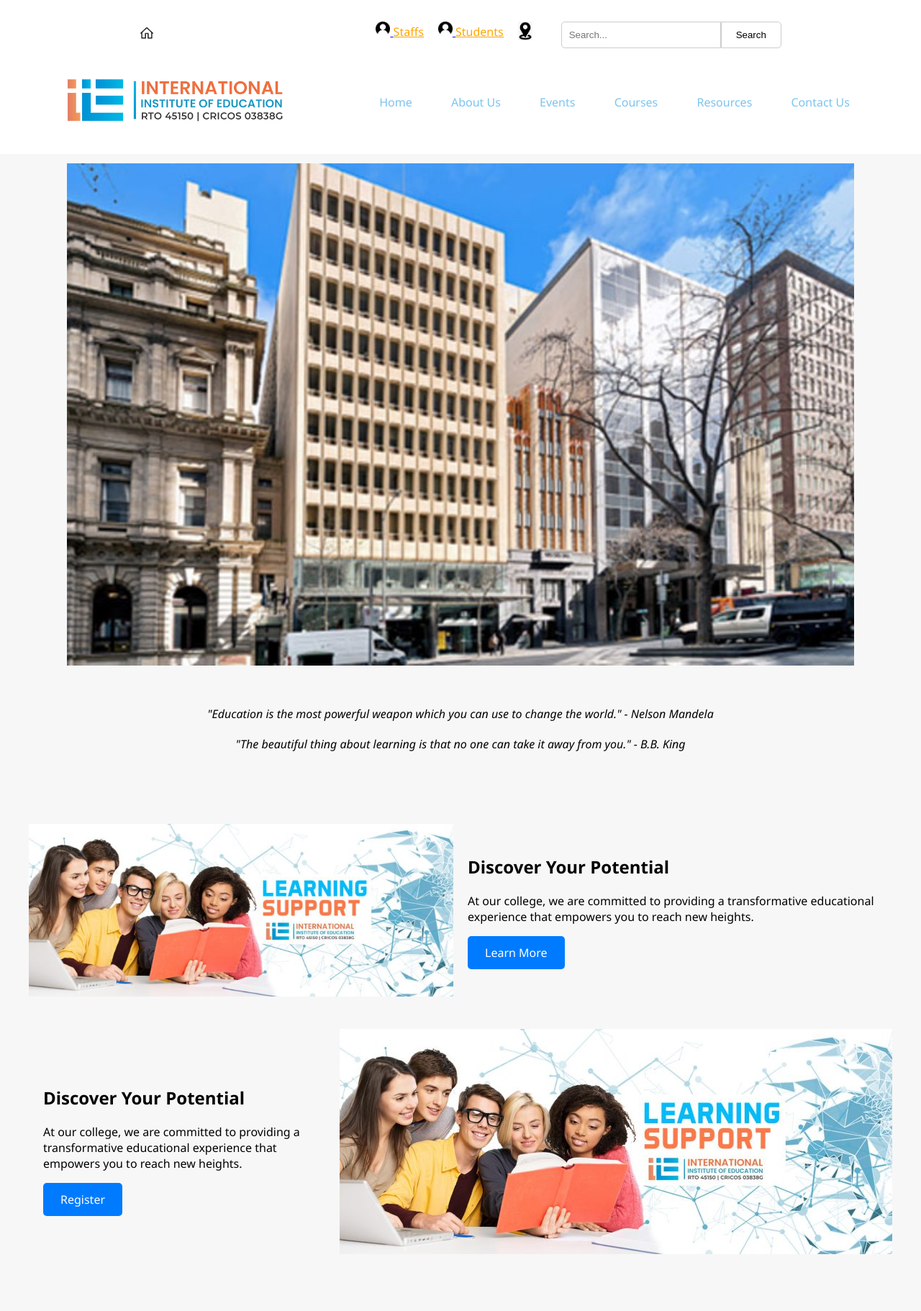
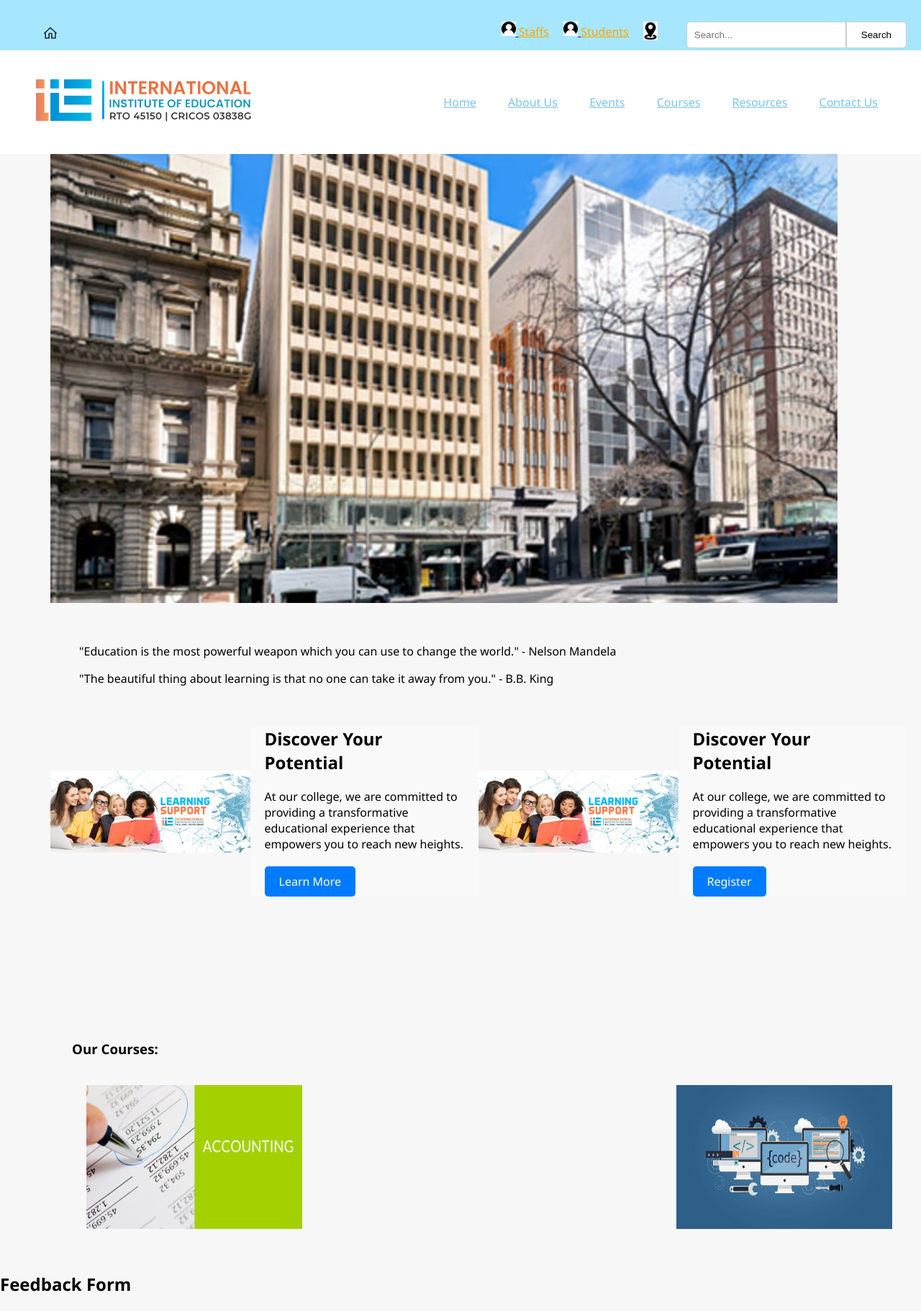
Before and after one commit to ITECH3208andITECH3209feduni/project-repository-clear-vision-for-campus-information, a PHP site: the page made by college website.html in a window 1280 px wide. Shown: the top 1822 px of the page at 72% size. Run offline with PHP 8.4, Linux system fonts and the light colour scheme.

Commit message:
Update style.css

```diff
--- a/style.css
+++ b/style.css
@@ -8,13 +8,13 @@ body {
 
 /* Header Styles */
 header {
-    background-color: #ffffff;
+    background-color: #a6e7ff;
     color: #2caee3;
-    position:relative;
+    position: fixed;
     width: 100%;
-    top: 0px;
-    padding-top: 10px;
-    /* z-index: 1000; /* Ensure header stays on top of other content */
+    top: 0;
+    padding: 10px 20px;
+    z-index: 1000;
 }
 
 .container {
@@ -198,81 +196,12 @@ nav ul li:hover {
 .dropdown:hover .dropdown-content {
     display: block;
 }
-/* Header Styles
-header {
-    background-color: #ffffff;
-    color: #2caee3;
-    position: fixed;
-    width: 100%;
-    top: 0;
-    padding: 10px 20px; /* Adjusted padding
-    z-index: 1000;
-}
-
-.container {
-    display: flex;
-    justify-content: space-between;
-    align-items: center;
-    max-width: 1200px;
-    margin: 0 auto;
-}
-
-.logo {
-    display: flex; /* Ensure logo and nav are in a row */
-    align-items: center; /* Align items vertically
-}
-
-.logo img {
-    width: 100px; /* Adjust logo width as needed
-    height: auto;
-}
-
-nav {
-    margin-left: auto; /* Push the nav to the right */
-}
-
-nav ul {
-    list-style-type: none;
-    margin: 0;
-    padding: 0;
-    display: flex; /* Ensure nav items are in a row */
-}
-
-nav ul li {
-    margin-left: 20px; /* Adjust spacing between nav items */
-}
-
-nav ul li a {
-    color: #7bc4ef;
-    text-decoration: none;
-    padding: 10px 15px; /* Adjust padding */
-    border-radius: 5px;
-    transition: background-color 0.3s ease;
-}
-
-nav ul li:hover {
-    background-color: #f2f2f2;
-}
-
-/* Adjustments for smaller screens */
-@media screen and (max-width: 768px) {
-    header {
-        padding: 10px; /* Adjusted padding */
-    }
-
-    .logo img {
-        width: 80px; /* Adjusted logo width */
-    }
-
-    nav ul li {
-        margin-left: 15px; /* Adjusted spacing */
-    }
-}
-
 
 /* Main Content Styles */
 main {
     padding-top: 120px; /* Adjust based on the height of your navbar */
+	margin-left: 50px;
+
 }
 
 .content-wrapper {
@@ -297,72 +226,123 @@ main {
     object-fit: cover;
 }
 
-
-.quotes-section {
+/* Styles for the quote section */
+.quote-section {
     text-align: center;
-    margin-bottom: 40px;
+    margin-top: 5px;
 }
 
-.quotes-section blockquote {
-    margin: 0 auto 20px;
+.quote-container {
+    background-color: #a6e7ff;
+    padding: 20px;
+    border-radius: 10px;
+    box-shadow: 0 4px 8px rgba(0, 0, 0, 0.1);
+    display: inline-block;
+}
+
+.quote-text {
+    font-size: 24px;
     font-style: italic;
+    color: #333;
+    padding: 20px;
+    border-left: 4px solid #007bff; /* Add a left border for emphasis */
+}
+
+.quote-text p {
+    margin: 0;
+}
+
+/* Adjustments for smaller screens */
+@media screen and (max-width: 768px) {
+    .quote-text {
+        font-size: 20px;
+    }
+}
+
+.container {
+    max-width: 1200px;
+    margin: 0 auto;
+    display: flex;
+    justify-content: space-between;
+    align-items: center;
+}
+
+.image-content-container {
+    width: calc(50% - 20px); /* Adjust width to fit two containers in a row with spacing */
 }
 
 .image-content-section,
 .image-content-section-second {
     display: flex;
     align-items: center;
-    margin-bottom: 40px;
+    margin-bottom: 40px; /* Add spacing between sections */
 }
 
 .image-content-section .image,
-.image-content-section-second .content {
-    flex: 1;
-    margin-right: 20px;
-}
-
-.image-content-section .image img,
-.image-content-section-second .content img {
-    width: 100%;
-    height: auto;
-}
-
-.image-content-section .content,
 .image-content-section-second .image {
     flex: 1;
 }
 
-.image-content-section .content h2,
-.image-content-section-second .image h2 {
+.image-content-section .content,
+.image-content-section-second .content {
+    flex: 1;
+    padding: 0 20px;
+}
+
+.image {
+    flex: 1;
+    height: 200px; /* Set a fixed height for the image container */
+    display: flex;
+    justify-content: center;
+    align-items: center;
+}
+
+.image img {
+    max-width: 100%;
+    max-height: 100%; /* Ensure the image does not exceed the container height */
+    object-fit: cover; /* Maintain aspect ratio and cover the container */
+    border-radius: 5px;
+    transition: transform 0.3s ease;
+}
+
+
+.content {
+    background-color: #f9f9f9;
+    padding: 20px;
+    border-radius: 5px;
+}
+
+.content h2 {
     margin-top: 0;
 }
 
-.image-content-section .cta,
-.image-content-section-second .cta {
+.content p {
+    margin-bottom: 20px;
+}
+
+.cta {
     display: inline-block;
     background-color: #007bff;
     color: #fff;
     text-decoration: none;
-    padding: 12px 24px;
+    padding: 10px 20px;
     border-radius: 5px;
     transition: background-color 0.3s ease;
 }
 
-.image-content-section .cta:hover,
-.image-content-section-second .cta:hover {
+.cta:hover {
     background-color: #0056b3;
 }
 
-/* Adjustments for the second section */
-.image-content-section-second {
-    flex-direction: row-reverse;
+@media screen and (max-width: 768px) {
+    .image-content-container {
+        width: 100%; /* Full width on smaller screens */
+    }
 }
 
-.image-content-section-second .image,
-.image-content-section-second .content {
-    margin-right: 0;
-    margin-left: 20px;
-}
+
+
+
 
 /* Footer Styles */
 footer {
@@ -484,33 +464,36 @@ footer {
     }
 }
 
-.container {
+/* Our Courses Section */
+.our-courses {
+    padding: 40px 0; /* Adjust padding as needed */
+    background-color: #f9f9f9; /* Background color for the section */
+}
+.our-courses .h2{
+	margin-left	:50px;
+}
+.our-courses .container {
     display: flex;
-    justify-content: space-around;
-    flex-wrap: wrap;
-}
-.overlay h3 {
-    margin: 0;
-    color: #ffa500;
-    font-size: 24px;
+    flex-wrap: wrap; /* Allow cards to wrap to the next line */
+    justify-content: center; /* Center cards horizontally */
 }
 
 .card {
     position: relative;
-    width: 300px;
-    height: 200px;
-    margin-bottom: 20px;
-    overflow: hidden;
+    width: 300px; /* Set width of each card */
+    height: 200px; /* Set height of each card */
+    margin: 0 20px 20px 0; /* Add spacing between cards */
+    overflow: hidden; /* Hide overflow content */
 }
 
 .card img {
     width: 100%;
     height: 100%;
-    transition: transform 0.3s ease;
+    transition: transform 0.3s ease; /* Add transition effect for scaling */
 }
 
 .card:hover img {
-    transform: scale(1.1);
+    transform: scale(1.1); /* Scale up image on hover */
 }
 
 .overlay {
```
Also changed, not shown: other parts of style.css (+218 -17 lines).
